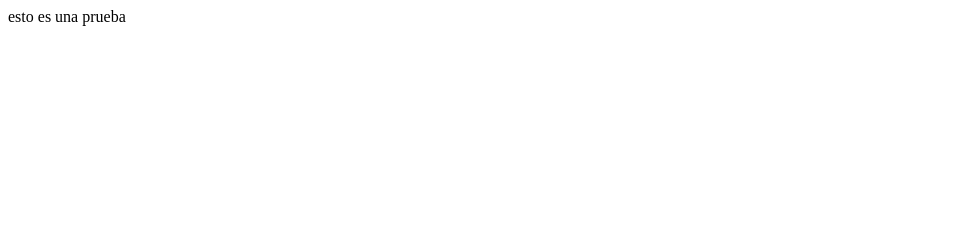
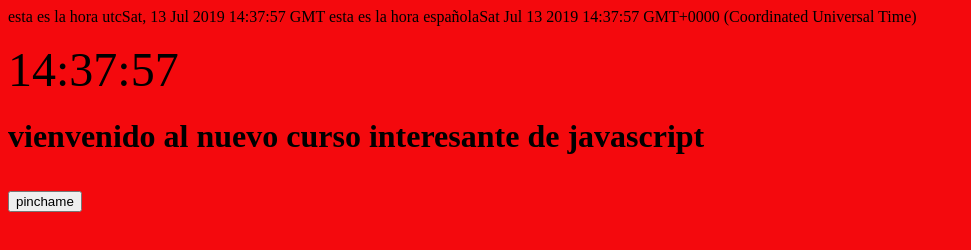
Before and after one commit to gitnew22/repo2, a plain HTML site: page index.html in a window 1280 px wide. Shown: the whole page, without its empty margins (0-971 px from the left). Drawn offline with Linux system fonts and the light colour scheme.

Commit message:
Update index.html

```diff
--- a/index.html
+++ b/index.html
@@ -1 +1,31 @@
-esto es una prueba
+<!doctype html>
+<html>
+<head>
+<meta charset="utf-8">
+<title>js1</title>
+</head>
+
+<body bgcolor="#F4090D">
+<script language="javascript" type="text/javascript">
+ahora = new Date();
+horalocal = ahora.toString();
+horautc=ahora.toGMTString();
+horas=ahora.getHours();
+minutos=ahora.getMinutes();
+segundos=ahora.getSeconds();
+document.writeln("esta es la hora utc" + horautc);
+document.writeln("esta es la hora española" + horalocal);
+document.write("<p><font size='+5'>");
+document.write(horas + ":" +minutos+":"+segundos);
+document.write("</font><p>");
+</script>
+<script language="javascript">
+var nombre="suso" document.write ("<p<hola segismundo </p<" +nombre);
+</script>
+<script language="javascript" type="text/javascript">
+document.writeln("<h1>vienvenido al nuevo curso interesante de javascript<h1>");</script>
+<form>
+<input type="button" value="pinchame" onClick="alert('cagendios pa que me pinchas joer')"/>
+</form>
+</body>
+</html>
```
